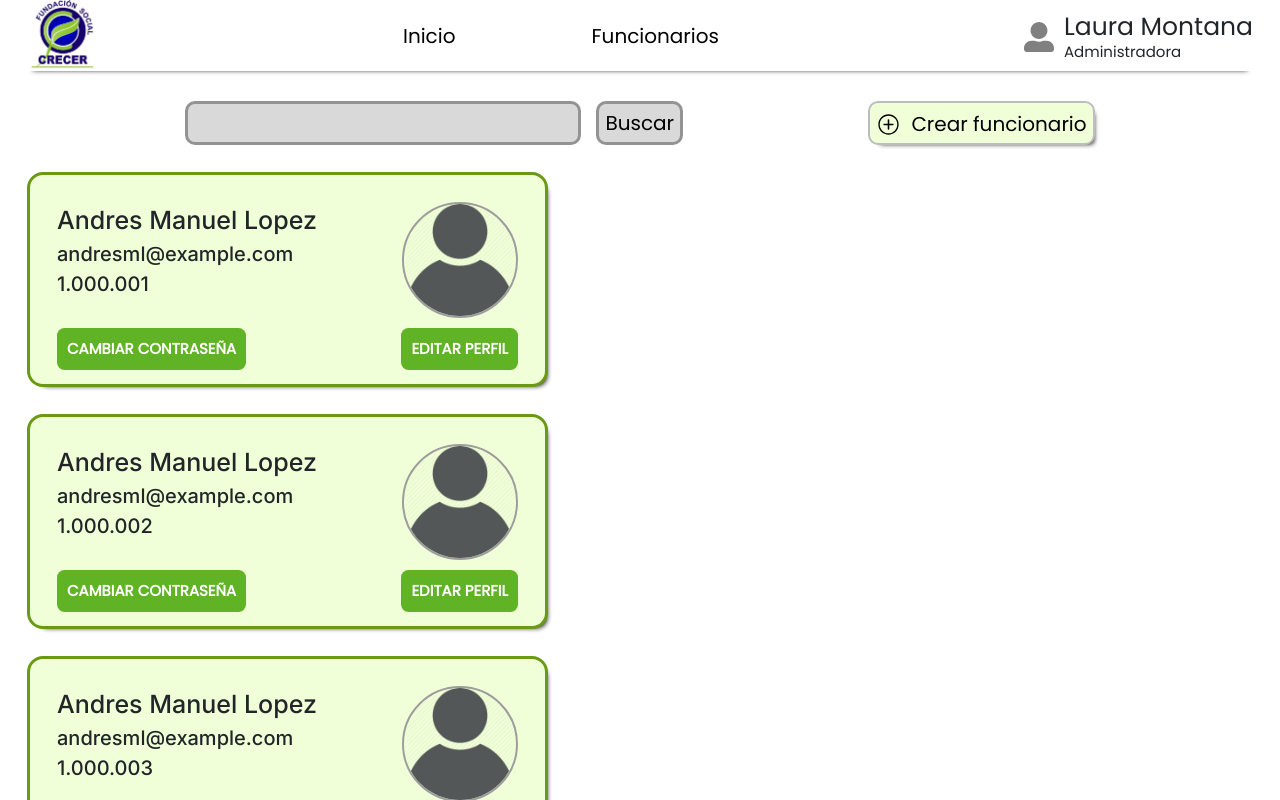
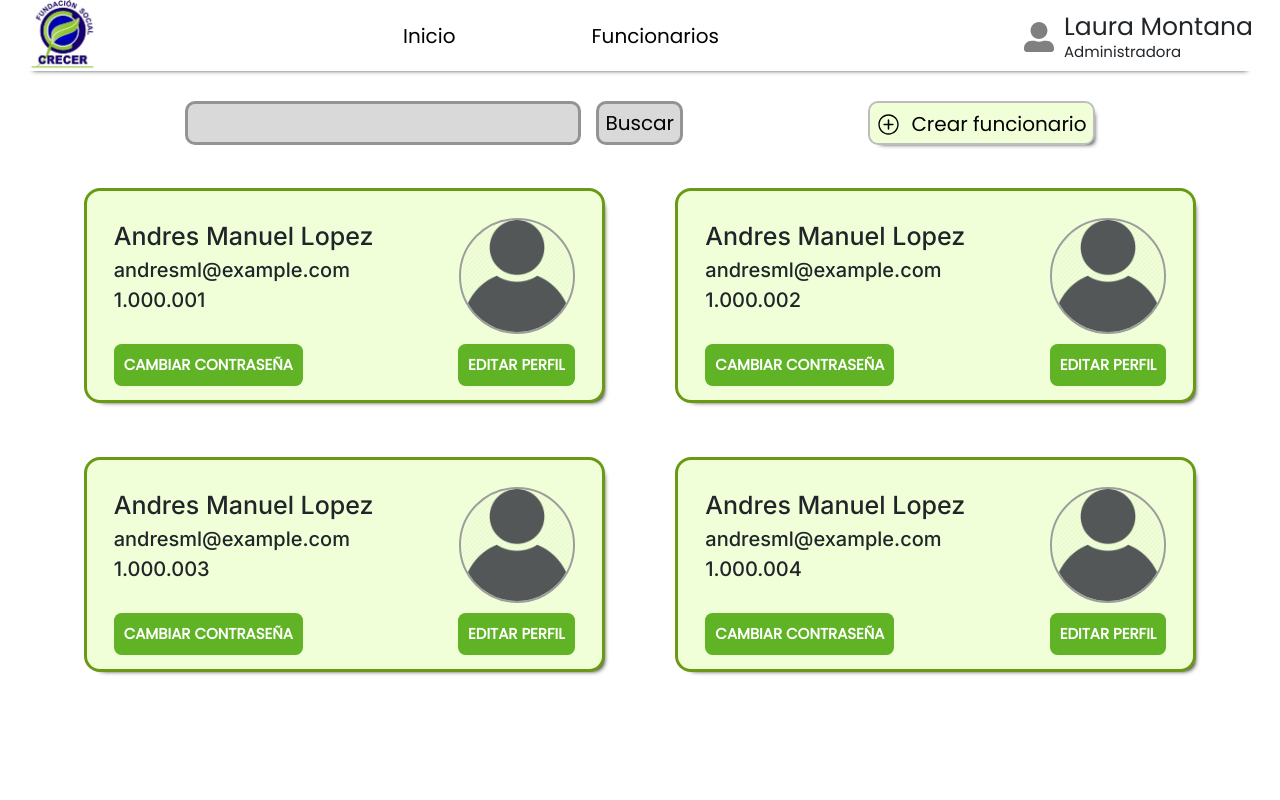
Before and after one commit to programateacademy/1-Fundacion-Social-Crecer-Front-end, a React (Vite) app: page / in a window 1280 px wide. Shown: the top 800 px of the page. Built offline with nearby package versions, Linux system fonts and the light colour scheme.

Commit message:
user cards organized along the screen

```diff
--- a/src/App.jsx
+++ b/src/App.jsx
@@ -2,7 +2,7 @@ import React from 'react';
 import Header from'./components/header/Header.jsx';
 import CardUser from './pages/managers/CardUser.jsx';
 import './pages/managers/Managers.css';
-import AddManagers from './pages/managers/AddManagers.jsx';
+import AddManagersButton from './pages/managers/AddManagersButton.jsx';
 import SearchManagers from './pages/managers/SearchManagers.jsx';
 function App() {
   return (
@@ -10,7 +10,7 @@ function App() {
       <Header />
       <div className='filaUno'>
       <SearchManagers/>
-      <AddManagers/>
+      <AddManagersButton/>
       </div>
       <CardUser/>
     </>
--- a/src/pages/managers/AddManagers.jsx
+++ b/src/pages/managers/AddManagersButton.jsx
@@ -1,5 +1,5 @@
 import { IoIosAddCircleOutline } from 'react-icons/io';
-function AddManagers() {
+function AddManagersButton() {
     return (
         <button className='addUser'>
             <span className='iconAddUser'><IoIosAddCircleOutline /></span>
@@ -7,4 +7,4 @@ function AddManagers() {
         </button>
     )
 }
-export default AddManagers
+export default AddManagersButton
--- a/src/pages/managers/Managers.css
+++ b/src/pages/managers/Managers.css
@@ -1,4 +1,12 @@
 @import url('https://fonts.googleapis.com/css2?family=Inter:wght@400;500;800&display=swap');
+.userCards{
+    display:flex;
+    flex-wrap: wrap;
+    justify-content: space-evenly;
+    max-width: 1200px;
+    margin:auto;
+    margin-top:1rem;
+}
 .cardUser{
     height: 215px;
     width: 521px;
```
